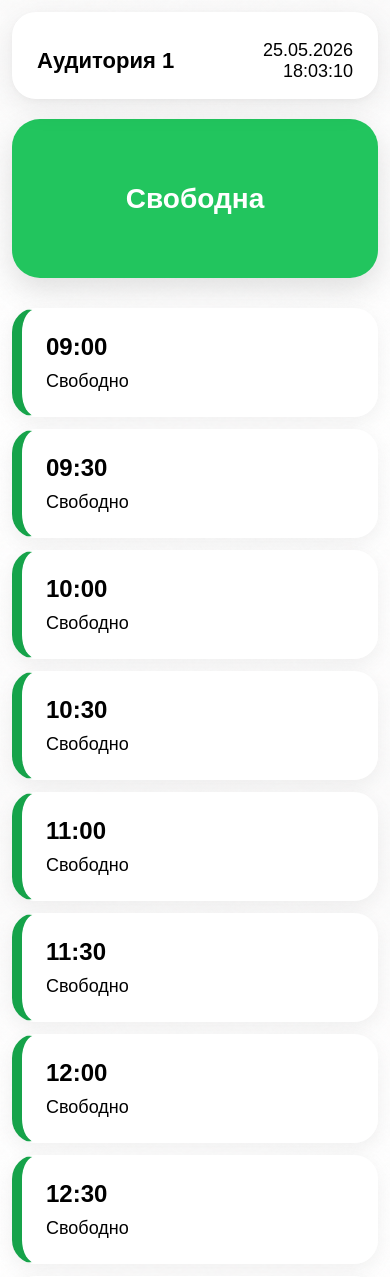
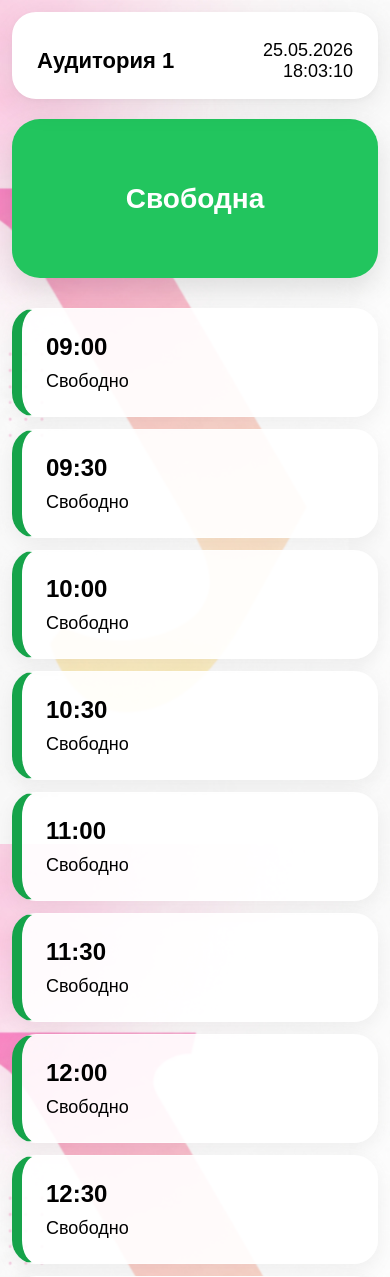
Before and after one commit to Seraphim555/room-booking, a Flask app: page /room/1 in a window 390 px wide. Shown: the top 1277 px of the page. Run offline with Flask 3, Linux system fonts and the light colour scheme.

Commit message:
Add background

```diff
--- a/static/style.css
+++ b/static/style.css
@@ -102,6 +102,20 @@ input {
 /* MOBILE VERSION */
 
 @media (max-width: 768px) {
+
+    body {
+
+        background-image:
+            url("/static/images/aaa.png");
+
+        background-size: cover;
+
+        background-position: center;
+
+        background-repeat: no-repeat;
+
+        background-attachment: fixed;
+    }
 
     .container {
         padding: 12px;
--- a/templates/admin.html
+++ b/templates/admin.html
@@ -10,7 +10,7 @@
 
     <link rel="icon" type="image/x-icon" href="{{ url_for('static', filename='favicon.ico') }}">
     <link rel="icon" type="image/png" sizes="32x32" href="{{ url_for('static', filename='favicon-32x32.png') }}">
-    <link rel="stylesheet" href="/static/style.css?v=2">
+    <link rel="stylesheet" href="/static/style.css?v=3">
 </head>
 <body>
 
--- a/templates/room.html
+++ b/templates/room.html
@@ -10,7 +10,7 @@
 
     <link rel="icon" type="image/x-icon" href="{{ url_for('static', filename='favicon.ico') }}">
     <link rel="icon" type="image/png" sizes="32x32" href="{{ url_for('static', filename='favicon-32x32.png') }}">
-    <link rel="stylesheet" href="/static/style.css?v=2">
+    <link rel="stylesheet" href="/static/style.css?v=3">
 </head>
 <body>
 
```
Also changed, not shown: static/images/aaa.png (added).
